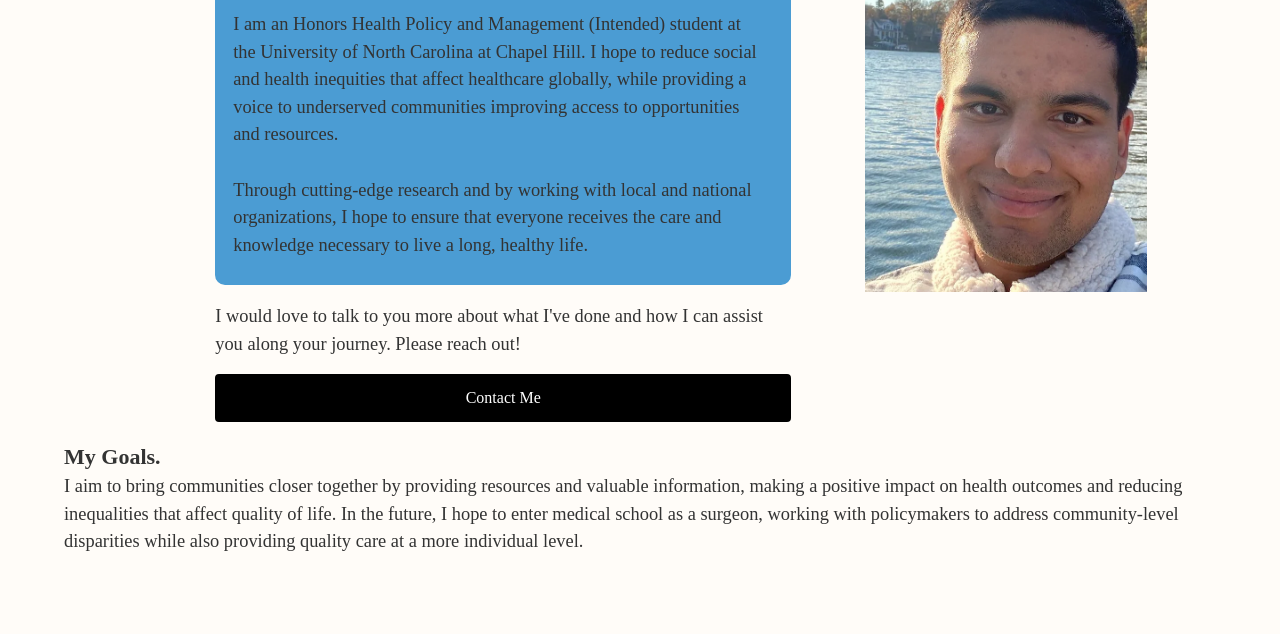
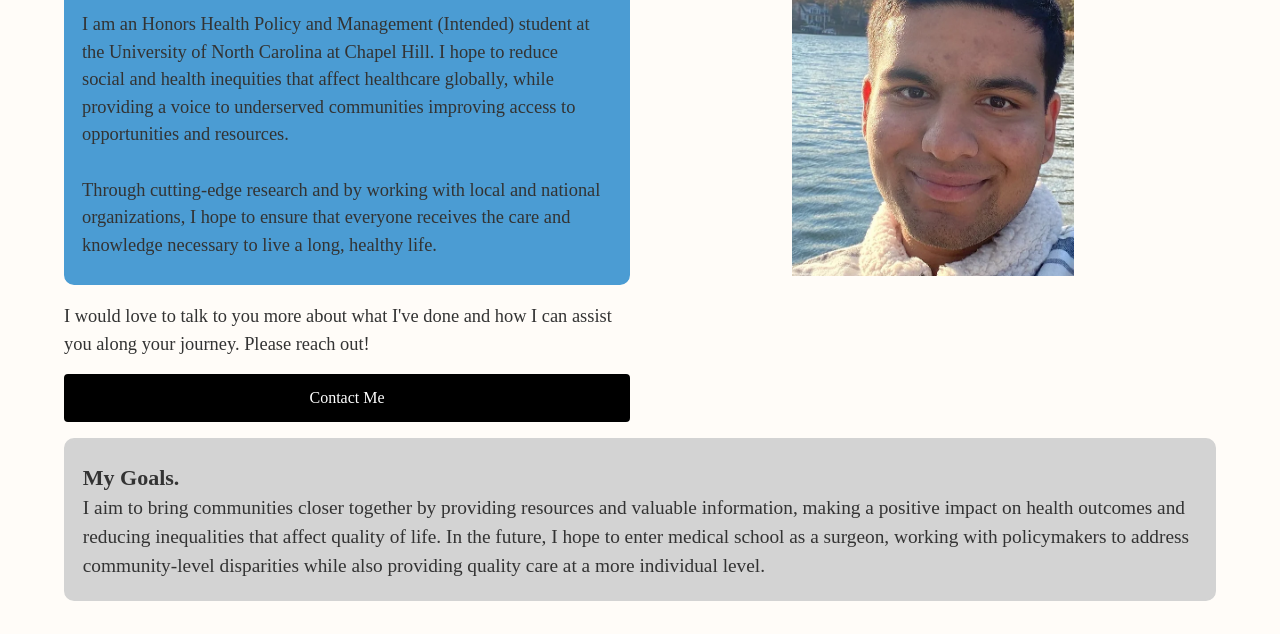
Before and after one commit to vinaysudarsanam/vinaysudarsanam.github.io, a plain HTML site: page index.html in a window 1280 px wide. Shown: the part 239-873 px from the top of the page. Before the commit the page ends 826 px from the top, so only its background shows below. Drawn offline with Linux system fonts and the light colour scheme; a web font is replaced by a local one.

Commit message:
Update style.css

```diff
--- a/style.css
+++ b/style.css
@@ -86,17 +86,11 @@ h4 {
     margin-top: 8%;
 }
 
-.text-content {
-    max-width: 50%;
-    margin-right: 5%; /* Adjust the margin as needed */
-}
-
 .second-half-text {
     margin-top: 1em; /* Adjust the margin as needed */
 }
 
 
-.description,
 
 .description {
     margin-right: 2%; /* Adjust the margin as needed */
@@ -196,15 +190,56 @@ h3 {
     overflow: auto; /* Added to handle overflow */
 }
 
-.description {
-    flex: 1;
-}
 
+
+
+/* Add this new style for the image and description box */
 .image {
-    width: 200px;
-    margin-top: 1em;
-    margin-left: 1em; /* Added to create spacing */
-}
+    display: block;
+    text-align: center;
+    margin-bottom: 20px;
+  }
+
+  .description-box {
+    display: flex; /* Use Flexbox for the description box and image */
+    flex-direction: column; /* Default: display stacked on small screens */
+  }
+
+  /* Add media query for screen width > 768px (adjust this value as needed) */
+  @media (min-width: 769px) {
+    .content-container {
+      display: grid; /* Use CSS Grid for the main content container on larger screens */
+      grid-template-columns: 1fr 1fr; /* Two columns for image and description */
+      grid-gap: 20px; /* Add gap between the columns */
+      align-items: flex-start; /* Align items to the top */
+    }
+
+    .image {
+      order: 2; /* Reorder the image to appear second */
+      max-width: 100%; /* Allow the image to take full width on larger screens */
+      margin-bottom: 0; /* Remove the margin at the bottom */
+    }
+  }
+
+  /* Add media query for screen width <= 768px (adjust this value as needed) */
+  @media (max-width: 768px) {
+    .content-container {
+      display: flex; /* Use Flexbox for the main content container on smaller screens */
+      flex-direction: column-reverse; /* Reverse the order of content for better layout */
+    }
+
+    .image {
+      max-width: 100%; /* Allow the image to take full width on smaller screens */
+    }
+  }
+
+
+
+
+
+
+
+
 
 .center-button {
     display: block;
@@ -216,6 +251,25 @@ h3 {
     border-radius: 4px;
     text-decoration: none;
     padding: 10px 20px;
+  }
 
+  .bottom-text {
+    text-align: center;
+    color: #333;
+    font-weight: normal;
+    font-size: 1.05em;
+    margin-top: 0em;
+    justify-content: center;
 
-  }
+}
+
+.bottom-text-box {
+    display: flex;
+    border: 2px solid #D3D3D3;
+    background-color: #D3D3D3;
+    border-radius: 10px;
+    padding: 0.1em 1em;
+    margin: 1em 0;
+    transition: box-shadow 0.2s ease-in-out;
+    overflow: auto; /* Added to handle overflow */
+}
```
